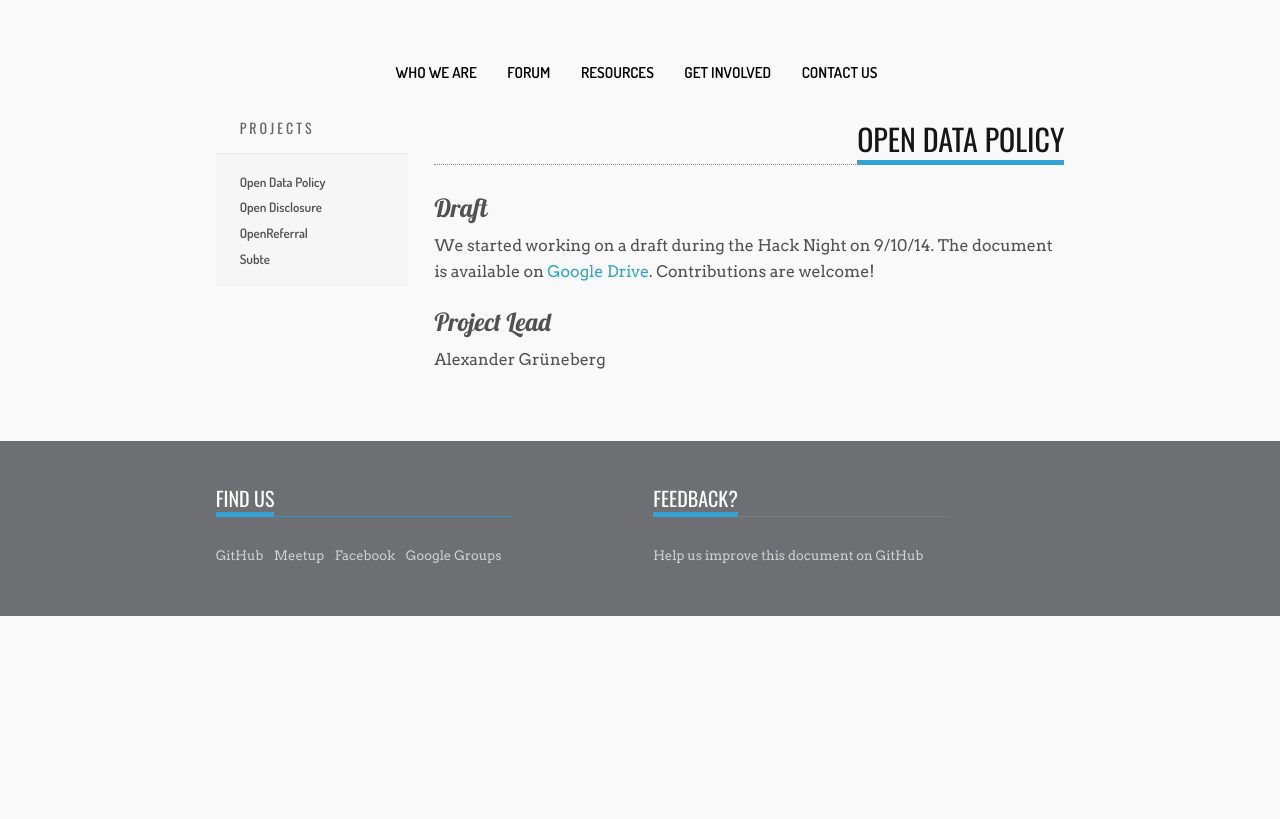
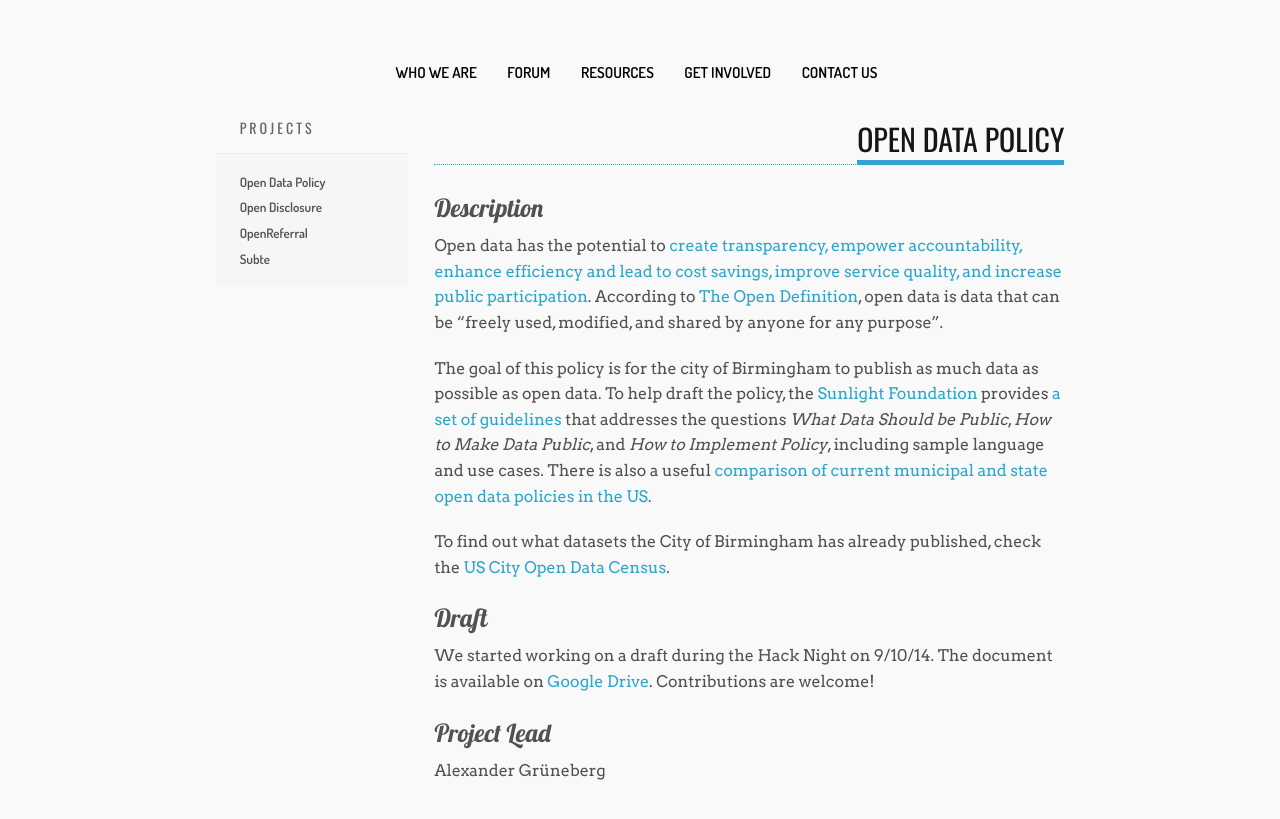
Before and after one commit to codeforbirmingham/codeforbirmingham.github.io, a Jekyll site: the page built from projects/open-data-policy/index.md, in a window 1280 px wide and 900 px high, scrolled down 373 px, cut to the strip 68-887 px from the top of the window. Built offline with Jekyll 4.4.1, drawn with Linux system fonts in a browser that asks for light colours; before the commit the page ends 1069 px from its top, so only the background shows below that.

Commit message:
Add description of open data policy project.

```diff
--- a/projects/open-data-policy/index.md
+++ b/projects/open-data-policy/index.md
@@ -3,6 +3,16 @@ layout: default
 title: Open Data Policy
 flag: project
 ---
+
+Description
+-----------
+
+Open data has the potential to [create transparency, empower accountability, enhance efficiency and lead to cost savings, improve service quality, and increase public participation](http://assets.sunlightfoundation.com.s3.amazonaws.com/documents/policy/impacts-of-open-data.pdf). According to [The Open Definition](http://opendefinition.org/), open data is data that can be "freely used, modified, and shared by anyone for any purpose".
+
+The goal of this policy is for the city of Birmingham to publish as much data as possible as open data. To help draft the policy, the [Sunlight Foundation](http://sunlightfoundation.com/) provides [a set of guidelines](http://sunlightfoundation.com/opendataguidelines/) that addresses the questions *What Data Should be Public*, *How to Make Data Public*, and *How to Implement Policy*, including sample language and use cases. There is also a useful [comparison of current municipal and state open data policies in the US](https://docs.google.com/spreadsheet/ccc?key=0AgakH6f5NJm-dE9QbmFYdUF4WWx2bE9OU20wV0llTGc&usp=sharing).
+
+To find out what datasets the City of Birmingham has already published, check the [US City Open Data Census](http://us-city.census.okfn.org/).
+
 
 Draft
 -----
```
